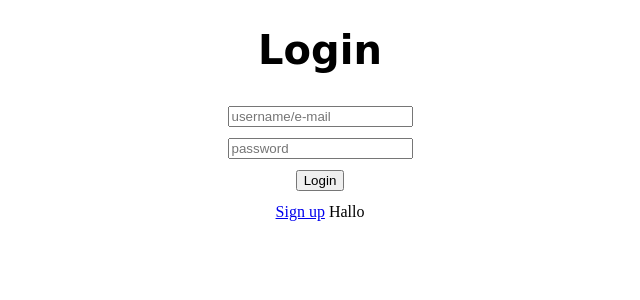
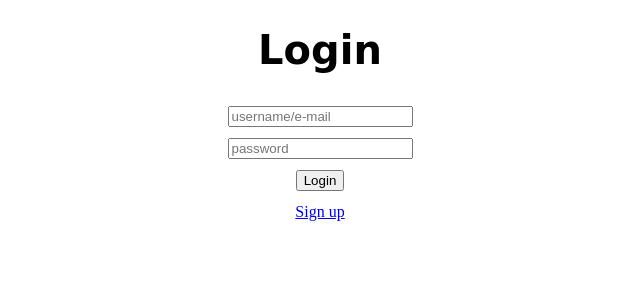
Before and after one commit to rebholju/SysArch, a PHP site: page /index.php in a window 1280 px wide. Shown: the top 300 px of the page, without its empty margins (320-960 px from the left). Run offline with PHP 8.4, Linux system fonts and the light colour scheme.

Commit message:
Ruekgaengig

```diff
--- a/webserverSysArch/index.php
+++ b/webserverSysArch/index.php
@@ -16,7 +16,6 @@
 </form>
 	<a href="signup.php">Sign up</a>
 
-Hallo
 </div>
 </body>
 
```
